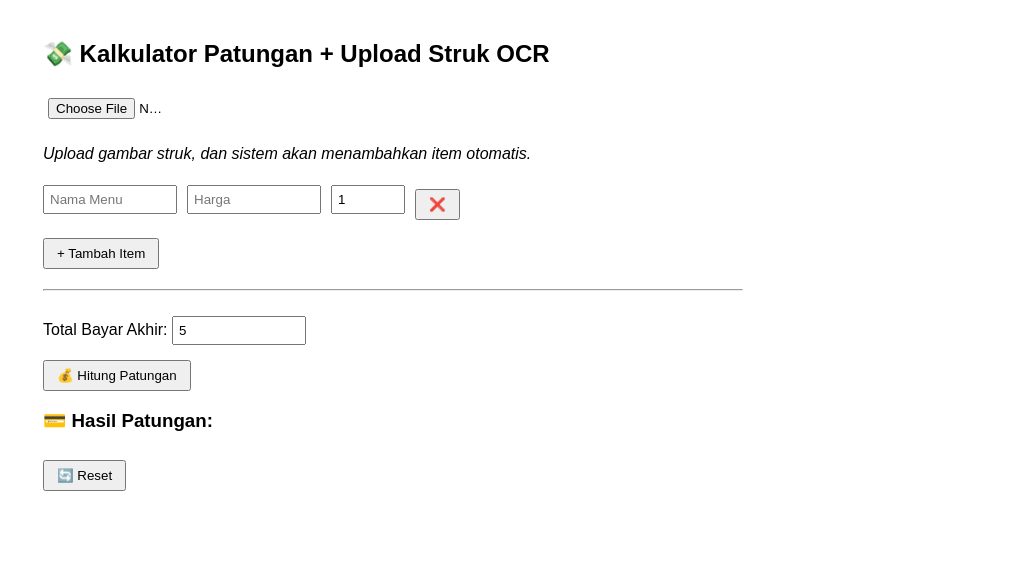
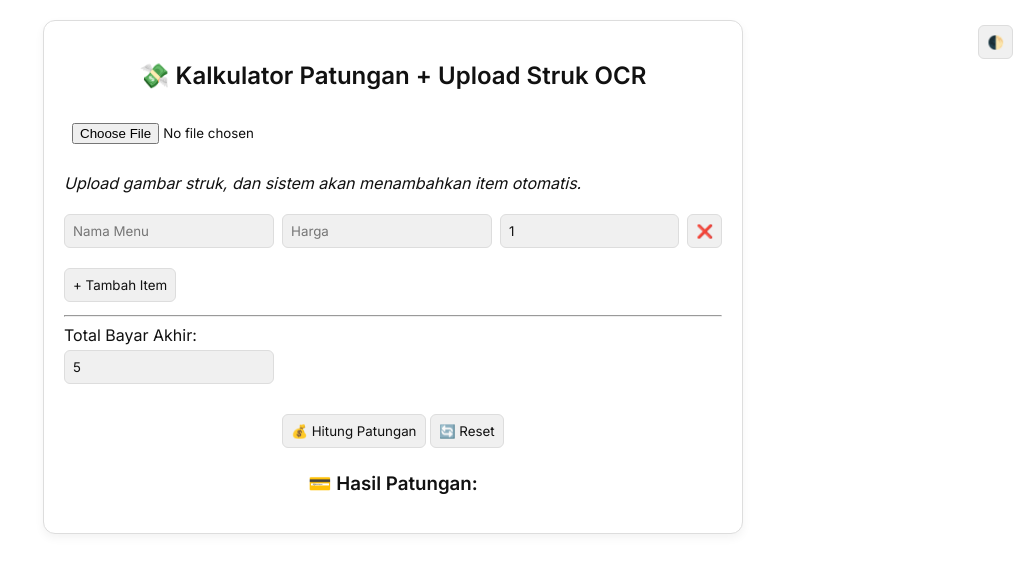
Before and after one commit to regissampah/ItungPatungan, a plain HTML site: page index.html in a window 1280 px wide. Both pictures are taken after typing "5" into the empty fields and a click on the button "+ Tambah Item". Shown: the whole page, without its empty margins (247-1280 px from the left). Drawn offline with Linux system fonts and the light colour scheme.

Commit message:
Update index.html

```diff
--- a/index.html
+++ b/index.html
@@ -4,15 +4,106 @@
   <meta charset="UTF-8">
   <title>Kalkulator Patungan + OCR Struk</title>
   <script src="https://cdn.jsdelivr.net/npm/tesseract.js@2/dist/tesseract.min.js"></script>
+  <link href="https://fonts.googleapis.com/css2?family=Inter:wght@400;600&display=swap" rel="stylesheet">
   <style>
-    body { font-family: sans-serif; padding: 20px; max-width: 700px; margin: auto; }
-    input { margin: 5px 0; padding: 5px; width: 120px; }
-    .person { margin-bottom: 8px; display: flex; align-items: center; gap: 10px; }
-    button { padding: 6px 12px; margin-top: 10px; }
-    hr { margin: 20px 0; }
+    :root {
+      --bg-color: #ffffff;
+      --text-color: #111;
+      --input-bg: #f0f0f0;
+      --card-bg: #ffffff;
+      --border-color: #ddd;
+    }
+
+    [data-theme="dark"] {
+      --bg-color: #111827;
+      --text-color: #f9fafb;
+      --input-bg: #1f2937;
+      --card-bg: #1f2937;
+      --border-color: #374151;
+    }
+
+    body {
+      font-family: 'Inter', sans-serif;
+      background-color: var(--bg-color);
+      color: var(--text-color);
+      margin: 0;
+      padding: 20px;
+      max-width: 700px;
+      margin: auto;
+    }
+
+    h2, h3 {
+      text-align: center;
+    }
+
+    .card {
+      background: var(--card-bg);
+      padding: 20px;
+      border-radius: 12px;
+      box-shadow: 0 4px 10px rgba(0,0,0,0.05);
+      border: 1px solid var(--border-color);
+      margin-bottom: 20px;
+    }
+
+    input, button {
+      font-family: inherit;
+      padding: 8px;
+      margin: 5px 0;
+      border-radius: 6px;
+      border: 1px solid var(--border-color);
+      background: var(--input-bg);
+      color: var(--text-color);
+    }
+
+    input[type="file"] {
+      background: transparent;
+      border: none;
+    }
+
+    .person {
+      display: flex;
+      gap: 8px;
+      align-items: center;
+      margin-bottom: 10px;
+    }
+
+    .person input {
+      flex: 1;
+    }
+
+    .jumlah-orang {
+      width: 60px;
+    }
+
+    button {
+      cursor: pointer;
+    }
+
+    .actions {
+      text-align: center;
+      margin-top: 20px;
+    }
+
+    #waShare {
+      display: inline-block;
+      background: #25D366;
+      color: white;
+      padding: 8px 16px;
+      text-decoration: none;
+      border-radius: 6px;
+      margin-left: 10px;
+    }
+
+    .theme-toggle {
+      position: absolute;
+      top: 20px;
+      right: 20px;
+    }
   </style>
 </head>
 <body>
+  <button class="theme-toggle" onclick="toggleTheme()">🌓</button>
+  <div class="card">
     <h2>💸 Kalkulator Patungan + Upload Struk OCR</h2>
 
     <input type="file" accept="image/*" onchange="prosesStruk(event)">
@@ -22,13 +113,16 @@
     <button onclick="addPerson()">+ Tambah Item</button>
 
     <hr>
-  <label>Total Bayar Akhir: <input type="number" id="finalTotal" autocomplete="off" inputmode="numeric"></label><br>
+    <label>Total Bayar Akhir:<br><input type="number" id="finalTotal" autocomplete="off" inputmode="numeric"></label>
+    <div class="actions">
       <button onclick="hitung()">💰 Hitung Patungan</button>
+      <button onclick="location.reload()">🔄 Reset</button>
+      <a id="waShare" href="#" target="_blank" style="display:none;">📤 Share via WhatsApp</a>
+    </div>
 
     <h3>💳 Hasil Patungan:</h3>
     <div id="result"></div>
-  <button onclick="location.reload()">🔄 Reset</button>
-  <a id="waShare" href="#" target="_blank" style="display:none; margin-left: 10px;">📤 Share via WhatsApp</a>
+  </div>
 
   <script>
     const peopleDiv = document.getElementById("people");
@@ -41,7 +135,7 @@
       div.innerHTML = `
         <input type="text" name="menu[]" placeholder="Nama Menu" value="${name}" autocomplete="new-password">
         <input type="number" name="harga[]" placeholder="Harga" value="${price}" autocomplete="new-password">
-        <input type="number" class="jumlah-orang" name="jumlah[]" title="Jumlah orang" min="1" value="${orang}" style="width:60px" inputmode="numeric" autocomplete="new-password">
+        <input type="number" class="jumlah-orang" name="jumlah[]" title="Jumlah orang" min="1" value="${orang}" inputmode="numeric" autocomplete="new-password">
         <button onclick="this.parentElement.remove()">❌</button>
       `;
       peopleDiv.appendChild(div);
@@ -129,10 +223,8 @@
             let name = match[1].trim();
             const price = parseInt(match[2].replace(/[^\d]/g, ''));
 
-            // Hapus awalan seperti "1x", "2 x", "x3" dari nama
             name = name.replace(/^(\d+\s*[xX]|[xX]\s*\d+)\s*/g, '').trim();
 
-            // Jika setelah dibersihkan nama kosong atau tidak mengandung huruf, skip
             if (!/[a-zA-Z]/.test(name)) return;
 
             if (!isNaN(price)) addPerson(name, price, 1);
@@ -141,6 +233,12 @@
       };
       reader.readAsDataURL(resizedBlob);
     }
+
+    function toggleTheme() {
+      const html = document.documentElement;
+      const current = html.getAttribute("data-theme");
+      html.setAttribute("data-theme", current === "dark" ? "light" : "dark");
+    }
   </script>
 </body>
 </html>
```
Lines whose indentation alone changed are shown as unchanged.
